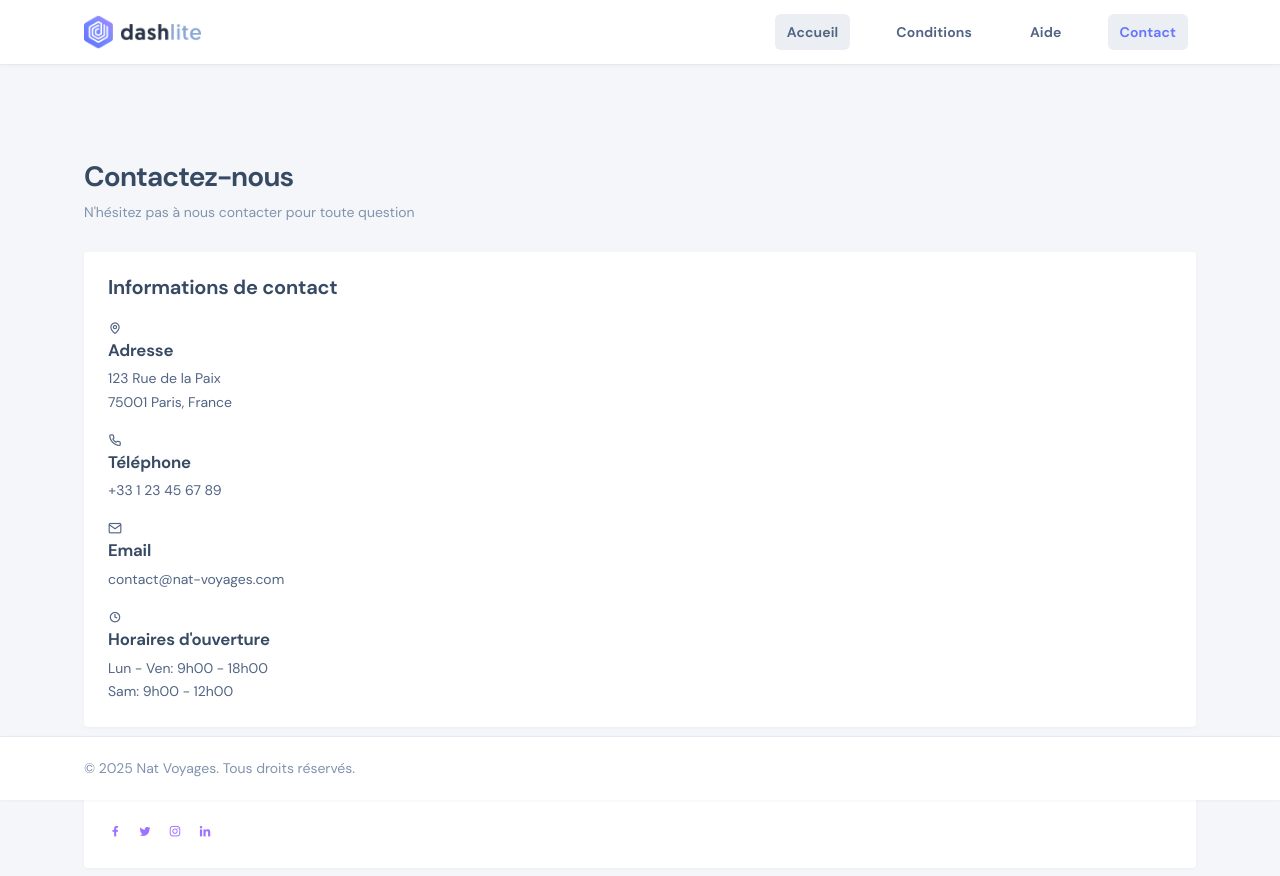
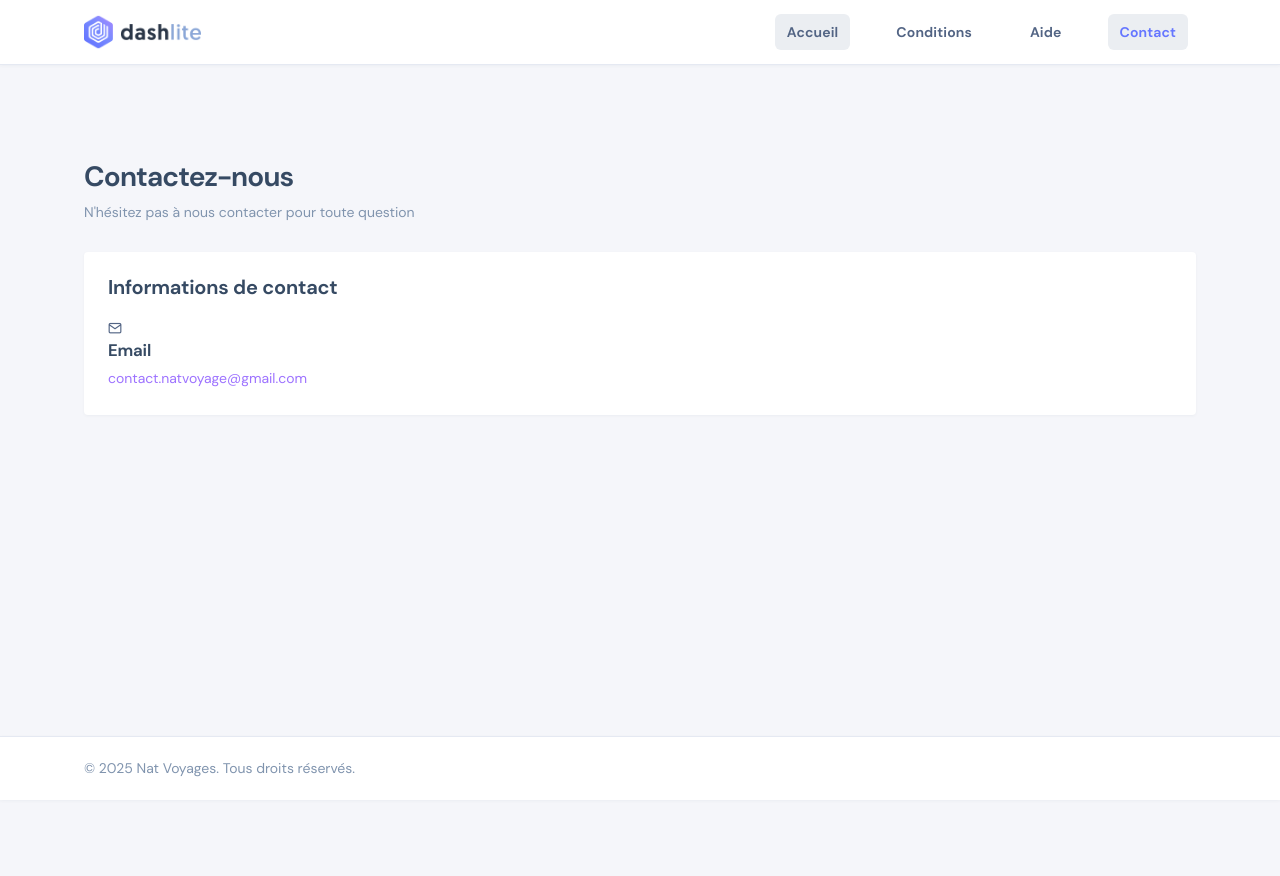
Before and after one commit to wil36/nat-voyages-client, a React (Create React App) app: page /contact in a window 1280 px wide. Shown: the top 876 px of the page. After the commit the page ends 800 px from the top, so only its background shows below. Built offline with nearby package versions, Linux system fonts and the light colour scheme; no server answers.

Commit message:
Mise a jour de la page de contact

```diff
--- a/src/pages/Contact.js
+++ b/src/pages/Contact.js
@@ -34,7 +34,7 @@ export default function Contact() {
                           </h5>
                         </div>
                         <div className="row g-3">
-                          <div className="col-12">
+                          {/* <div className="col-12">
                             <div className="contact-item">
                               <div className="contact-icon">
                                 <em className="icon ni ni-map-pin"></em>
@@ -59,7 +59,7 @@ export default function Contact() {
                                 <p>+33 1 23 45 67 89</p>
                               </div>
                             </div>
-                          </div>
+                          </div> */}
                           <div className="col-12">
                             <div className="contact-item">
                               <div className="contact-icon">
@@ -67,11 +67,11 @@ export default function Contact() {
                               </div>
                               <div className="contact-text">
                                 <h6>Email</h6>
-                                <p>contact@nat-voyages.com</p>
+                                <p><a href="mailto:contact.natvoyage@gmail.com">contact.natvoyage@gmail.com</a></p>
                               </div>
                             </div>
                           </div>
-                          <div className="col-12">
+                          {/* <div className="col-12">
                             <div className="contact-item">
                               <div className="contact-icon">
                                 <em className="icon ni ni-clock"></em>
@@ -85,12 +85,12 @@ export default function Contact() {
                                 </p>
                               </div>
                             </div>
-                          </div>
+                          </div> */}
                         </div>
                       </div>
                     </div>
 
-                    <div className="card">
+                    {/* <div className="card">
                       <div className="card-inner">
                         <div className="card-head">
                           <h5 className="card-title">Suivez-nous</h5>
@@ -120,7 +120,7 @@ export default function Contact() {
                           </ul>
                         </div>
                       </div>
-                    </div>
+                    </div> */}
                   </div>
                 </div>
               </div>
```
